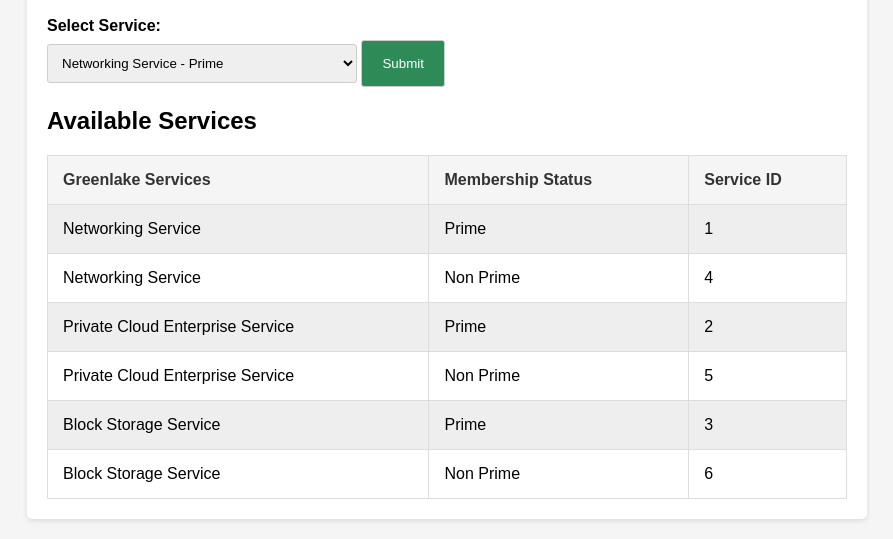
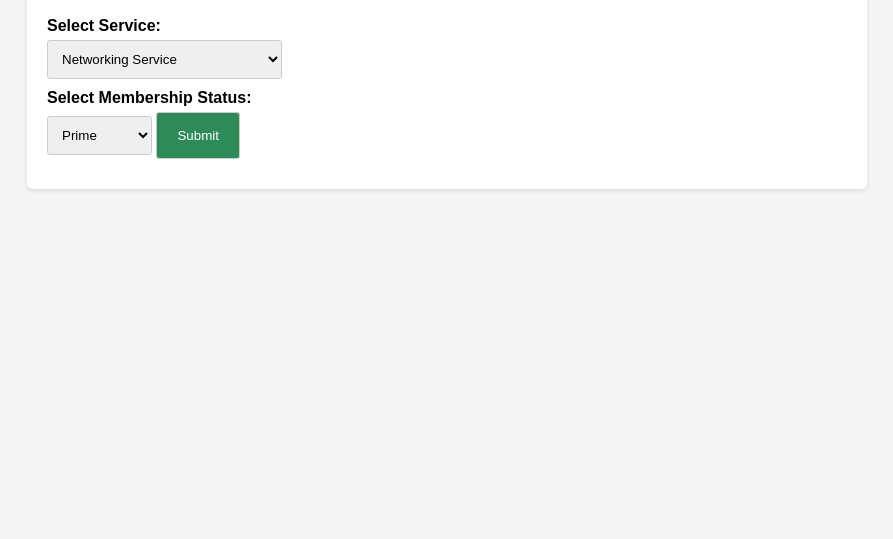
Before and after one commit to shubhamgoyal1402/HPE-Project, a plain HTML site: page static/form.html in a window 1280 px wide. Shown: the part 305-844 px from the top of the page, without its empty margins (193-1086 px from the left). After the commit the page ends 800 px from the top, so only its background shows below. Drawn offline with Linux system fonts and the light colour scheme.

Commit message:
Update form.html

```diff
--- a/static/form.html
+++ b/static/form.html
@@ -16,9 +16,7 @@
             border-radius: 5px;
             box-shadow: 0 2px 5px rgba(0, 0, 0, 0.1);
             margin: 0 auto;
-            /* Center the container horizontally */
             max-width: 800px;
-            /* Set a maximum width for responsiveness */
         }
 
         .logo {
@@ -34,7 +32,6 @@
         h1 {
             text-align: center;
             color: #2e8b57;
-            /* Green */
             font-size: 2em;
             margin-bottom: 20px;
         }
@@ -43,7 +40,6 @@
             display: block;
             margin-bottom: 5px;
             font-weight: bold;
-            /* Make labels bolder for better readability */
         }
 
         input[type="text"],
@@ -51,40 +47,33 @@
         select {
             padding: 10px;
             border: 1px solid #ccc;
-            /* Light Gray */
             border-radius: 3px;
+            margin-bottom: 10px;
         }
 
         input[type="submit"] {
             background-color: #2e8b57;
-            /* Green */
             color: #fff;
-            /* White */
             cursor: pointer;
             padding: 15px 20px;
-            /* Increase button size for better click target */
         }
 
         table {
             width: 100%;
             border-collapse: collapse;
             margin-top: 20px;
-            /* Add space between heading and table */
         }
 
         th,
         td {
             text-align: left;
             padding: 15px;
-            /* Increase cell padding for better spacing */
             border: 1px solid #ddd;
-            /* Light Gray */
         }
 
         th {
             background-color: #f5f5f5;
             color: #333;
-            /* Black */
         }
 
         tr:nth-child(even) {
@@ -96,66 +85,57 @@
 <body>
     <div class="container">
         <div class="logo">
-            <img src="https://www.supportwarehouse.com/wp-content/uploads/2020/09/HPE-Unveils-Its-New-Converged-IoT-1.jpg"
+            <img src="https://download.logo.wine/logo/Hewlett_Packard_Enterprise/Hewlett_Packard_Enterprise-Logo.wine.png"
                 alt="Company Logo" width="400" height="200" />
         </div>
         <h1>GREENLAKE SERVICES</h1>
 
-        <form method="POST" action="/form">
-
-
+        <form id="serviceForm" method="POST" action="/form">
             <label for="service">Select Service:</label>
             <select name="service" id="service">
-                <option value="networking_prime">Networking Service - Prime</option>
-                <option value="networking_non_prime">Networking Service - Non Prime</option>
-                <option value="cloud_prime">Private Cloud Enterprise Service - Prime</option>
-                <option value="cloud_non_prime">Private Cloud Enterprise Service - Non Prime</option>
-                <option value="storage_prime">Block Storage Service - Prime</option>
-                <option value="storage_non_prime">Block Storage Service - Non Prime</option>
+                <option value="networking">Networking Service</option>
+                <option value="cloud">Private Cloud Enterprise Service</option>
+                <option value="storage">Block Storage Service</option>
             </select>
 
+            <label for="membership">Select Membership Status:</label>
+            <select name="membership" id="membership">
+                <option value="prime">Prime</option>
+                <option value="non_prime">Non Prime</option>
+            </select>
+
+            <input type="hidden" name="serviceId" id="serviceId" />
             <input type="submit" value="Submit" />
         </form>
 
-        <h2>Available Services</h2>
-        <table>
-            <tr>
-                <th>Greenlake Services</th>
-                <th>Membership Status</th>
-                <th>Service ID</th>
-            </tr>
-            <tr>
-                <td>Networking Service</td>
-                <td>Prime</td>
-                <td>1</td>
-            </tr>
-            <tr>
-                <td>Networking Service</td>
-                <td>Non Prime</td>
-                <td>4</td>
-            </tr>
-            <tr>
-                <td>Private Cloud Enterprise Service</td>
-                <td>Prime</td>
-                <td>2</td>
-            </tr>
-            <tr>
-                <td>Private Cloud Enterprise Service</td>
-                <td>Non Prime</td>
-                <td>5</td>
-            </tr>
-            <tr>
-                <td>Block Storage Service</td>
-                <td>Prime</td>
-                <td>3</td>
-            </tr>
-            <tr>
-                <td>Block Storage Service</td>
-                <td>Non Prime</td>
-                <td>6</td>
-            </tr>
-        </table>
-    </div>
+
+
+        <script>
+            document.getElementById('serviceForm').addEventListener('submit', function (event) {
+                event.preventDefault();
+
+                var service = document.getElementById('service').value;
+                var membership = document.getElementById('membership').value;
+
+                var serviceId;
+                if (service === 'networking' && membership === 'prime') {
+                    serviceId = 1;
+                } else if (service === 'networking' && membership === 'non_prime') {
+                    serviceId = 4;
+                } else if (service === 'cloud' && membership === 'prime') {
+                    serviceId = 2;
+                } else if (service === 'cloud' && membership === 'non_prime') {
+                    serviceId = 5;
+                } else if (service === 'storage' && membership === 'prime') {
+                    serviceId = 3;
+                } else if (service === 'storage' && membership === 'non_prime') {
+                    serviceId = 6;
+                }
+
+                document.getElementById('serviceId').value = serviceId;
+                this.submit();
+            });
+        </script>
 </body>
 
 </html>
```
